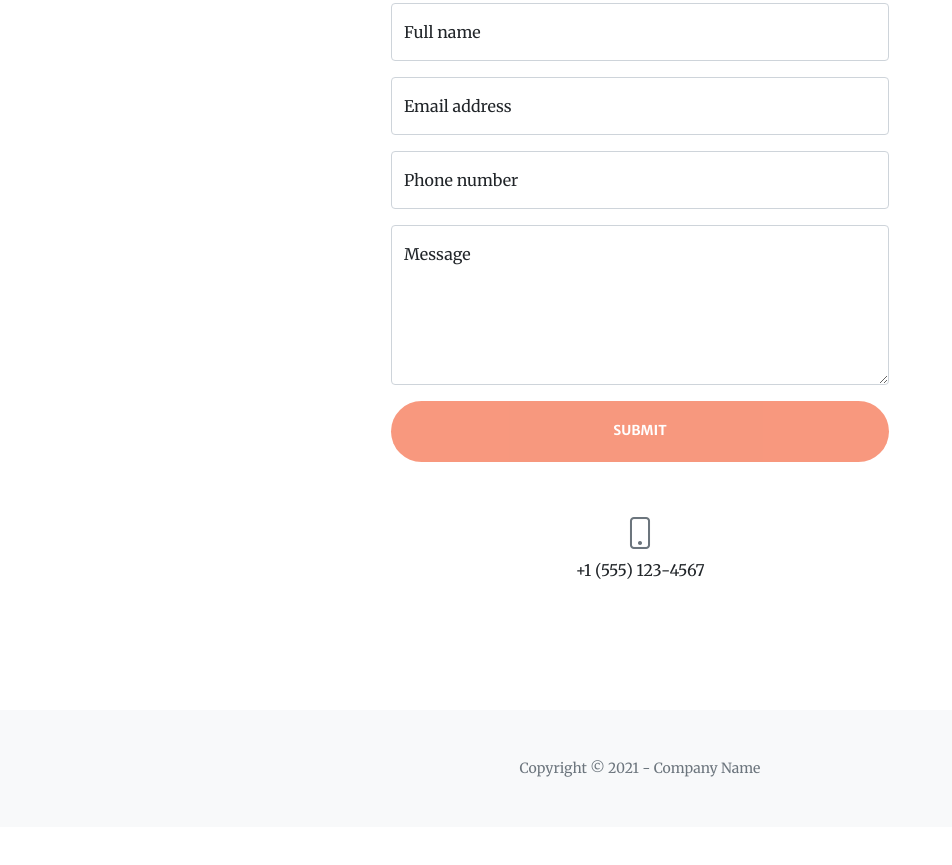
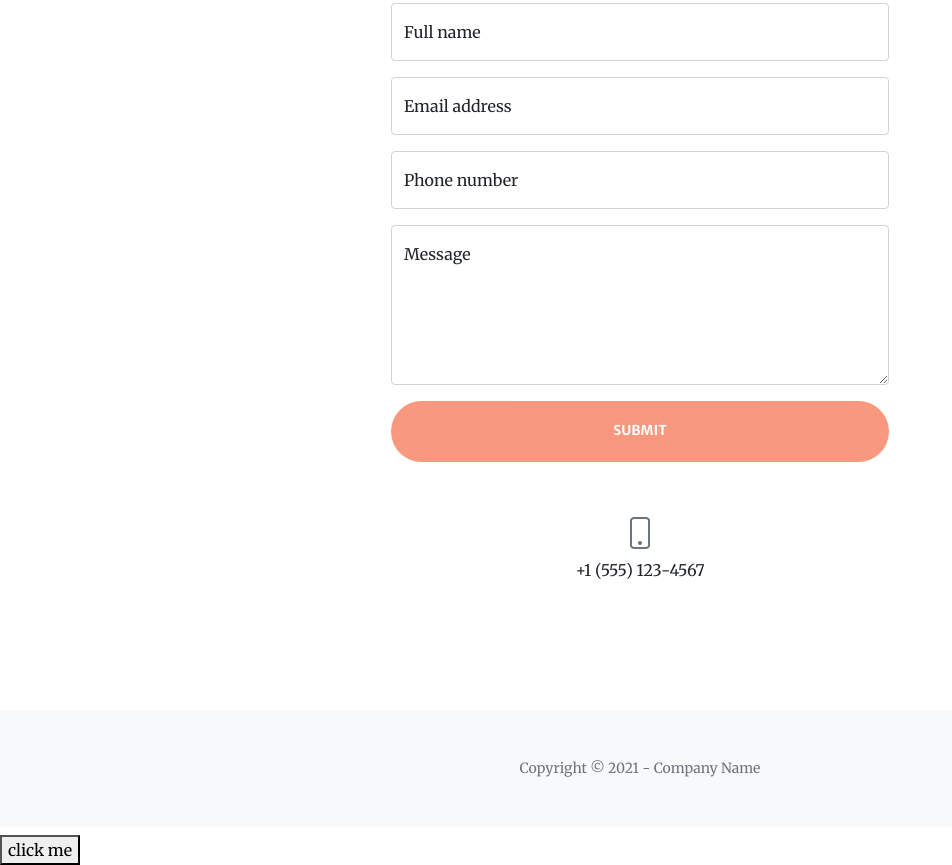
Before and after one commit to Faroid-id/faroid-id.github.io, a plain HTML site: page index.html in a window 1280 px wide. Shown: the part 3021-3886 px from the top of the page, without its empty margins (0-952 px from the left). Before the commit the page ends 3848 px from the top, so only its background shows below. Drawn offline with nearby package versions, Linux system fonts and the light colour scheme; some packages are replaced by stand-ins of ours; a script that the page names is missing.

Commit message:
Update index.html

```diff
--- a/index.html
+++ b/index.html
@@ -279,6 +279,16 @@
     <!-- * * Activate your form at https://startbootstrap.com/solution/contact-forms * *-->
     <!-- * * * * * * * * * * * * * * * * * * * * * * * * * * * * * * * * * * * * * * * *-->
     <script src="https://cdn.startbootstrap.com/sb-forms-latest.js"></script>
+    <h1 id="daerah"></h1>
+  <button onclick="showContries()">click me</button>
+  <script>
+    function showContries() {
+      fetch('https://api.myquran.com/v1/sholat/jadwal/1601/2022/03')
+      .then(response => response.json())
+      .then(data => document.getElementById('daerah').innerHTML=(data.data.jadwal[0].subuh));
+
+    }
+  </script>
 </body>
 
 </html>
```
